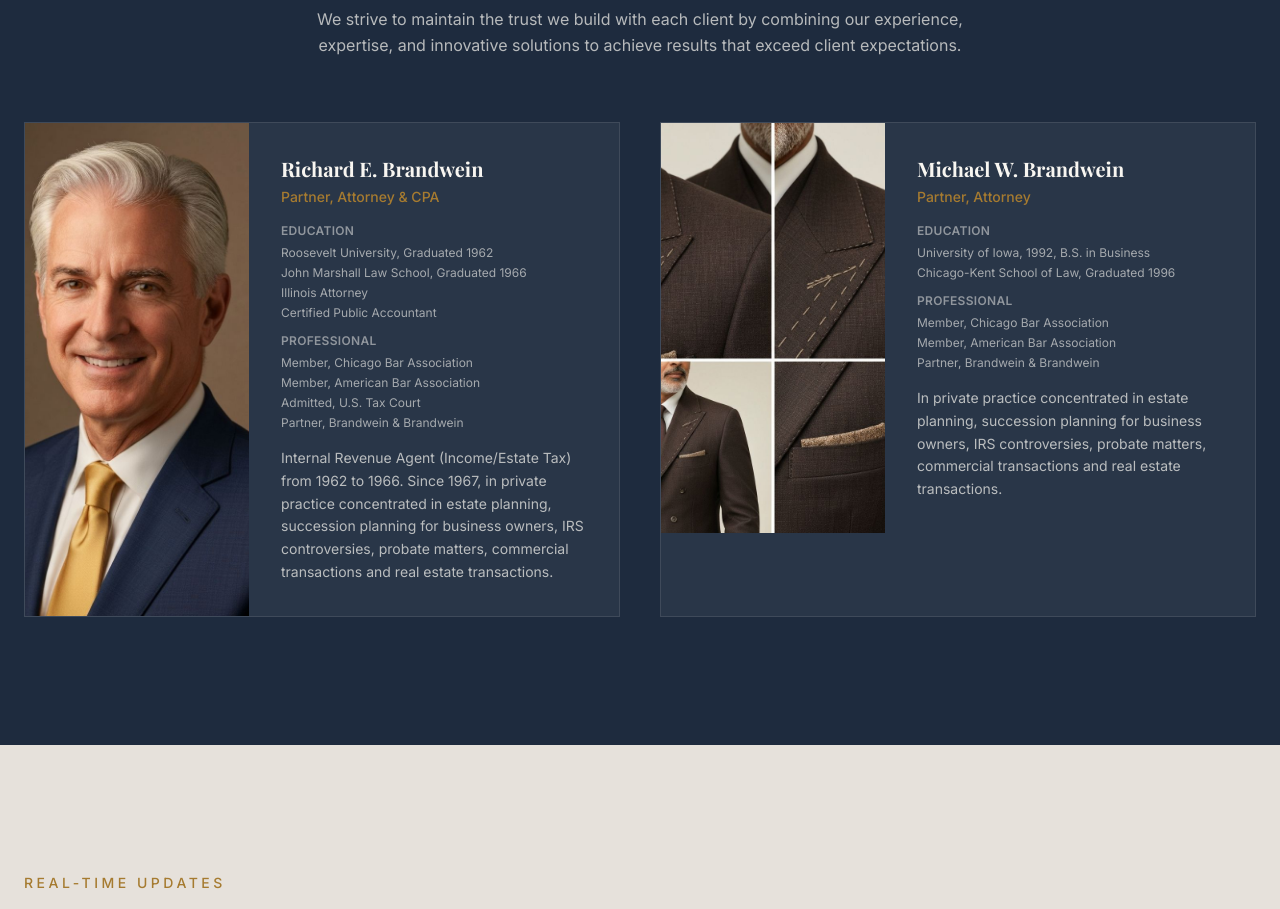
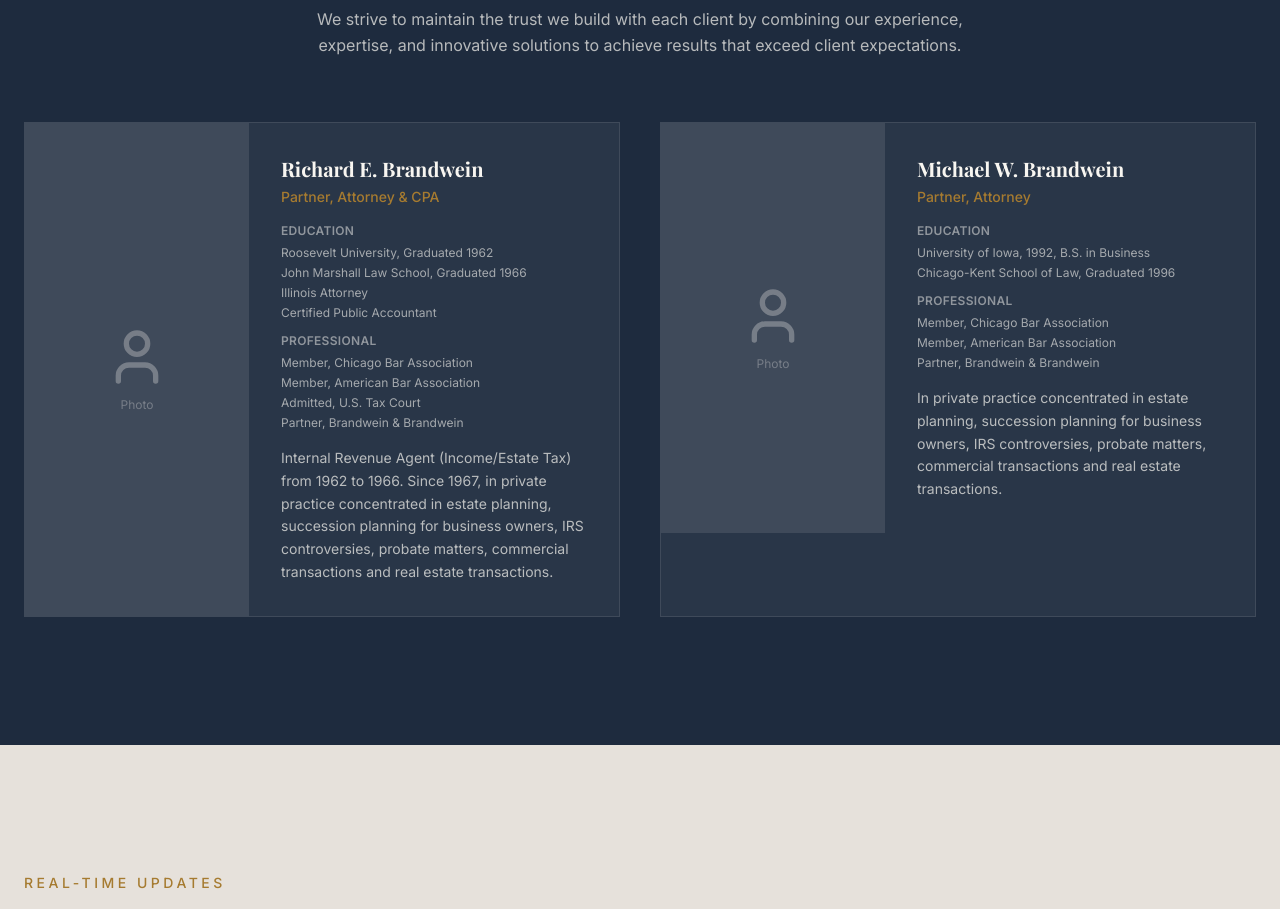
Before and after one commit to aiwithbp-source/v0-brandweinlaw, a Next.js app: page / in a window 1280 px wide. Shown: the part 2900-3809 px from the top of the page. Built offline with nearby package versions, Linux system fonts and the light colour scheme; a web font is replaced by a local one.

Commit message:
fix: use placeholders for attorney profile headshots
Replace broken images with silhouette icons to maintain aesthetic.

```diff
--- a/components/attorneys.tsx
+++ b/components/attorneys.tsx
@@ -1,10 +1,9 @@
-import Image from "next/image"
+import { User } from "lucide-react"
 
 const attorneys = [
   {
     name: "Richard E. Brandwein",
     title: "Partner, Attorney & CPA",
-    image: "/images/attorney-hartwell.jpg",
     education: [
       "Roosevelt University, Graduated 1962",
       "John Marshall Law School, Graduated 1966",
@@ -22,7 +21,6 @@ const attorneys = [
   {
     name: "Michael W. Brandwein",
     title: "Partner, Attorney",
-    image: "/images/attorney-prescott.jpg",
     education: [
       "University of Iowa, 1992, B.S. in Business",
       "Chicago-Kent School of Law, Graduated 1996",
@@ -64,14 +62,12 @@ export function Attorneys() {
               className="overflow-hidden rounded-sm border border-primary-foreground/10 bg-primary-foreground/5"
             >
               <div className="flex flex-col md:flex-row">
-                {/* Image */}
-                <div className="relative h-72 w-full shrink-0 md:h-auto md:w-56">
-                  <Image
-                    src={attorney.image || "/placeholder.svg"}
-                    alt={`Portrait of ${attorney.name}`}
-                    fill
-                    className="object-cover object-top"
-                  />
+                {/* Photo placeholder */}
+                <div className="flex h-72 w-full shrink-0 items-center justify-center bg-primary-foreground/10 md:h-auto md:w-56">
+                  <div className="flex flex-col items-center gap-2">
+                    <User className="h-16 w-16 text-primary-foreground/30" aria-hidden="true" />
+                    <span className="text-xs text-primary-foreground/30">Photo</span>
+                  </div>
                 </div>
 
                 {/* Info */}
```
